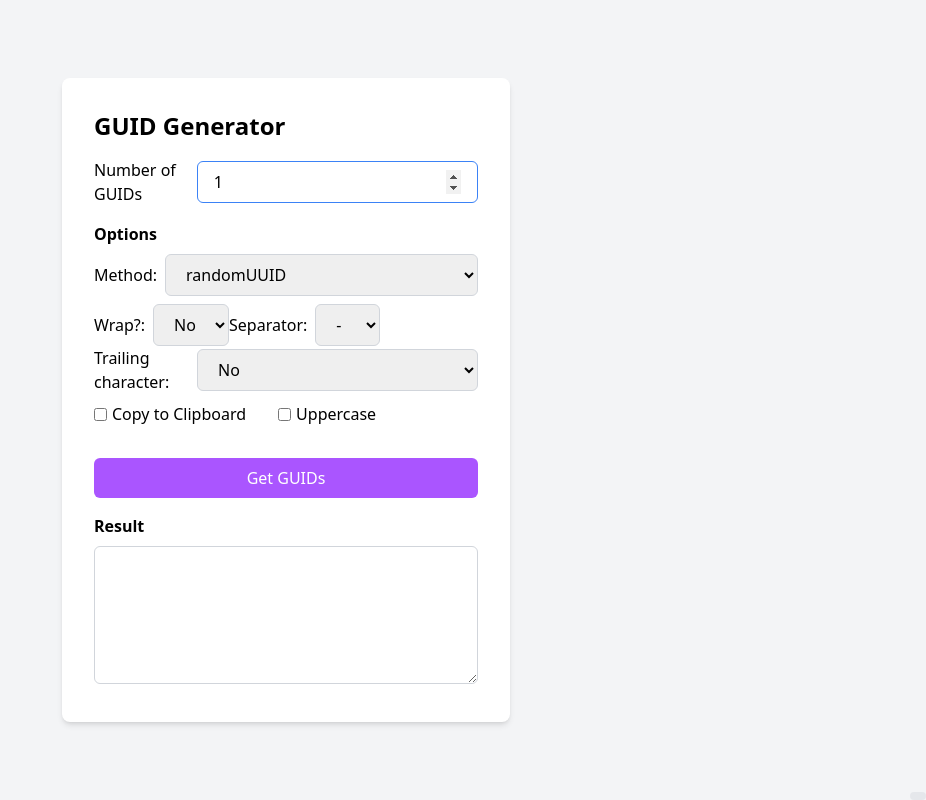
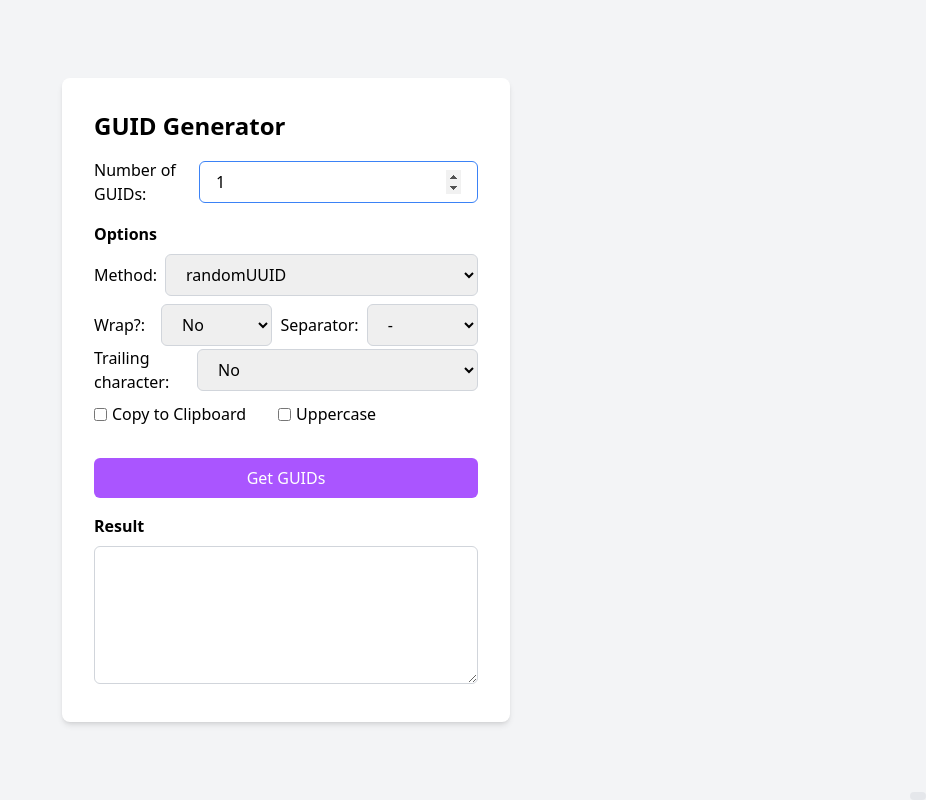
Before and after one commit to fcanigia/guid-generator, a Vue app: page / in a window 1280 px wide. Shown: the whole page, without its empty margins (354-1280 px from the left). Built offline with nearby package versions, Linux system fonts and the light colour scheme.

Commit message:
update to ui

```diff
--- a/src/views/HomeView.vue
+++ b/src/views/HomeView.vue
@@ -93,7 +93,7 @@ const copyGuidsToClipboard = async (guids: string) => {
     <div class="bg-white p-8 rounded-lg shadow-md w-full max-w-md">
       <h1 class="text-2xl font-bold mb-4">GUID Generator</h1>
       <div class="flex items-center mb-4">
-        <label for="numberOfGuids" class="mr-2">Number of GUIDs</label>
+        <label for="numberOfGuids" class="mr-2">Number of GUIDs:</label>
         <input
           ref="numberOfGuidsInput"
           id="numberOfGuids"
@@ -107,7 +107,7 @@ const copyGuidsToClipboard = async (guids: string) => {
         />
       </div>
       <div class="mb-4">
-        <label for="generationOptions" class="block mb-2 font-bold">Options</label>
+        <h2><label for="generationOptions" class="block mb-2 font-bold">Options</label></h2>
         <div class="flex items-center">
           <label class="mr-2">Method:</label>
           <select
@@ -122,22 +122,23 @@ const copyGuidsToClipboard = async (guids: string) => {
             <option value="randomNumber" label="randomNumber">Random Number</option>
           </select>
         </div>
-        <div class="flex items-center mt-2">
+        <div class="flex items-center mt-2 space-x-2">
           <label class="mr-2">Wrap?:</label>
           <select
             id="generationWrapper"
             v-model="generationWrapper"
-            class="px-4 py-2 border border-gray-300 rounded-md focus:outline-none focus:border-blue-500"
+            class="flex-1 px-4 py-2 border border-gray-300 rounded-md focus:outline-none focus:border-blue-500"
           >
             <option value="" label="No">No</option>
             <option value='"' label='"'>"</option>
             <option value="'" label="'">'</option>
           </select>
+
           <label class="mr-2">Separator:</label>
           <select
             id="generationSeparator"
             v-model="generationSeparator"
-            class="px-4 py-2 border border-gray-300 rounded-md focus:outline-none focus:border-blue-500"
+            class="flex-1 px-4 py-2 border border-gray-300 rounded-md focus:outline-none focus:border-blue-500"
           >
             <option value="-" label="-">-</option>
             <option value="|" label="|">|</option>
@@ -177,7 +178,7 @@ const copyGuidsToClipboard = async (guids: string) => {
         Get GUIDs
       </button>
       <div class="mt-4">
-        <label for="generatedGuids" class="block mb-2 font-bold">Result</label>
+        <h2><label for="generatedGuids" class="block mb-2 font-bold">Result</label></h2>
         <textarea
           id="generatedGuids"
           v-model="generatedGuids"
```
